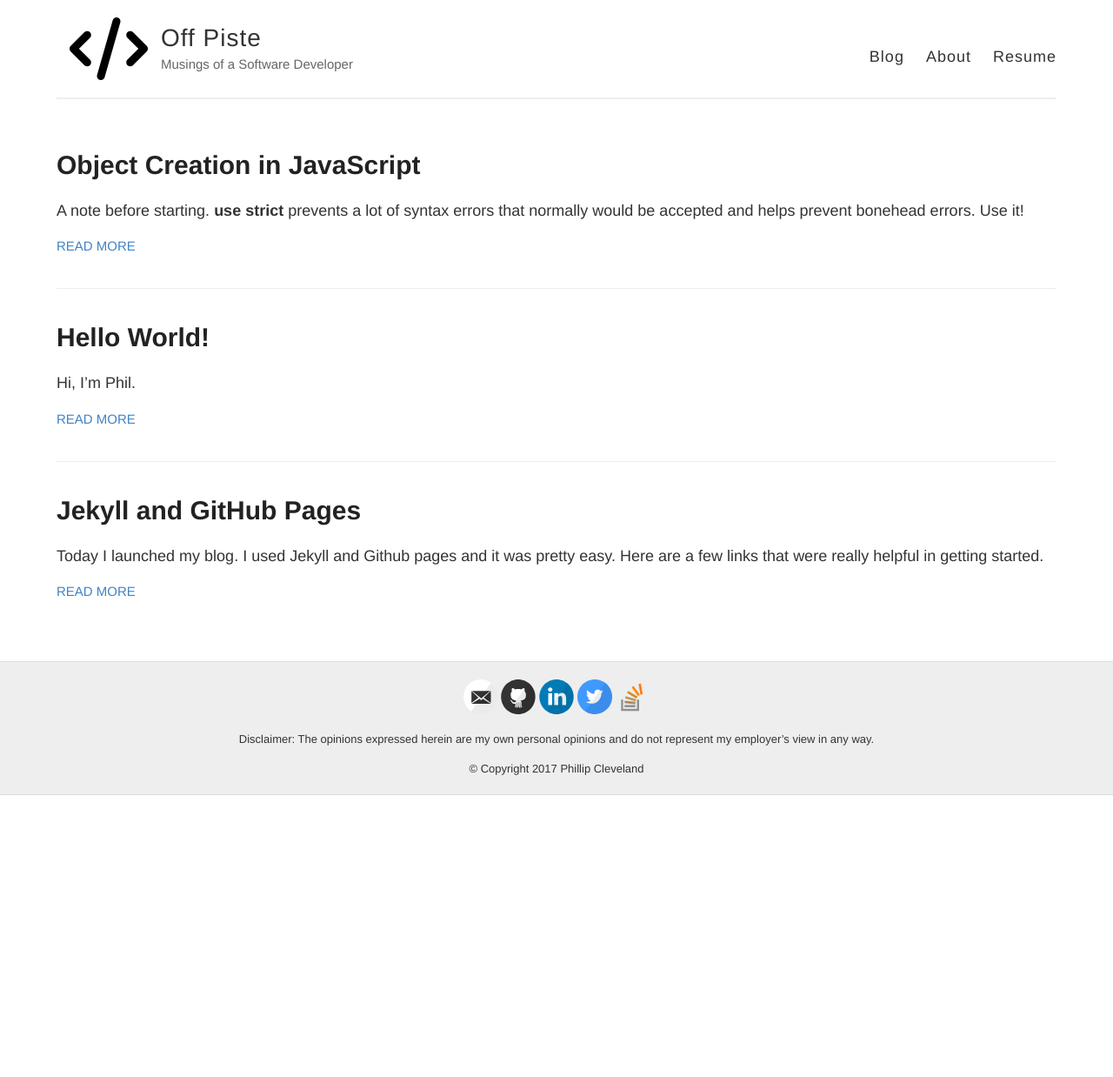
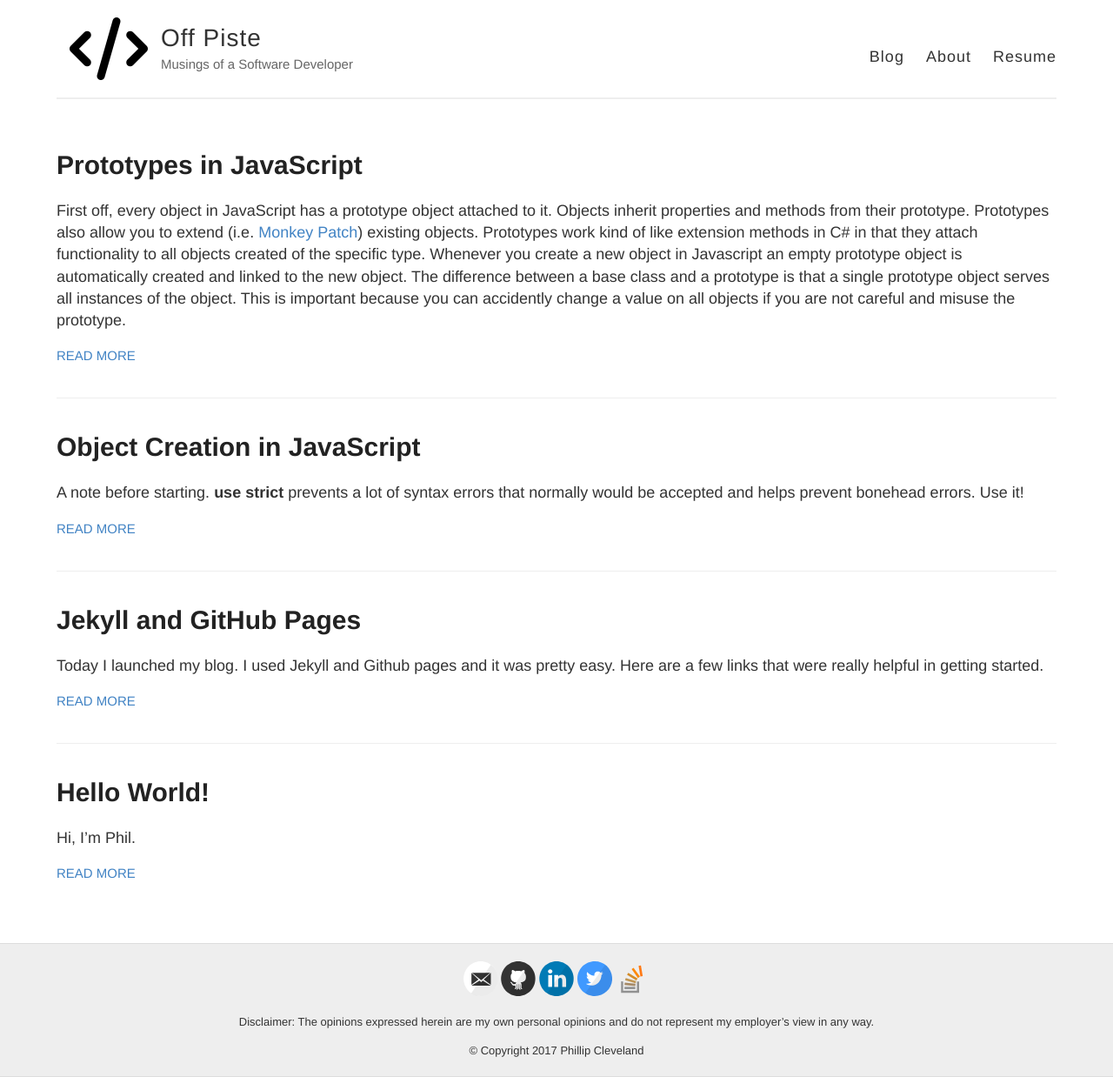
Before and after one commit to philcleveland/philcleveland.github.io, a Jekyll site: the page built from index.html, in a window 1280 px wide. Shown: the whole page at 87% size. Built offline with Jekyll 4.4.1, drawn with Linux system fonts in a browser that asks for light colours; nearby versions of some CDN libraries; before the commit the page ends 914 px from its top, so only the background shows below that.

Commit message:
New post on Prototypes. Updated posts to have date attribute

```diff
--- /dev/null
+++ b/_posts/2017-1-9-Prototypes_and_Inheritance.md
@@ -0,0 +1,52 @@
+---
+layout: post
+title: Prototypes in JavaScript
+date: 2017-1-9
+---
+
+First off, every object in JavaScript has a prototype object attached to it.  Objects inherit properties and methods from their prototype.  Prototypes also allow you to
+extend (i.e. [Monkey Patch](https://en.wikipedia.org/wiki/Monkey_patch)) existing objects.  Prototypes work kind of like extension methods in C# in that they attach
+functionality to all objects created of the specific type.  Whenever you create a new object in Javascript an empty prototype object is automatically created and linked to
+the new object.   The difference between a base class and a prototype is that a single prototype object serves all instances of the object.  This is important because you
+can accidently change a value on all objects if you are not careful and misuse the prototype.
+
+Here is an example, in JavaScript, of extending the Array class with first and last methods, which Array does not currently implement .  I will use the Array prototype object
+to add the new methods.
+
+{% highlight javascript linenos %}
+  Array.prototype.first = function() {
+    return this[0];
+  }
+
+  Array.prototype.last = function() {
+    return this[this.length - 1]
+  }
+
+  var arr = [1, 2, 3];
+  var arr2 = [4, 5, 6];
+
+  console.log(arr.first());
+  console.log(arr.last());
+
+  console.log(arr2.first());
+  console.log(arr2.last());
+{% endhighlight %}
+
+Notice that I did not add the prototype per instance.  I added it once, but as you can see from the console output it was applied to both instances of the Array.
+
+This next example will demonstrate how to add properties to a JavaScript object's prototype.
+
+{% highlight javascript linenos %}
+  Array.prototype.myName = "";
+
+  var arr = [1, 2, 3];
+  arr.myName = "arr";
+
+  var arr2 = [4, 5, 6];
+  arr2.myName = "arr2";
+
+  console.log(arr.myName);
+  console.log(arr2.myName);
+{% endhighlight %}
+
+I hope this helps solidify your knowledge of prototypes and how to add functionality to JavaScript objects via properties or methods.
```
Also changed, not shown: _posts/2016-12-27-Blogging-With-Jekyll.md (+1 -0 lines), _posts/2016-12-27-Hello-World.md (+1 -0 lines), _posts/2017-1-2-Object_Creation_in_JavaScript.md (+3 -2 lines).
